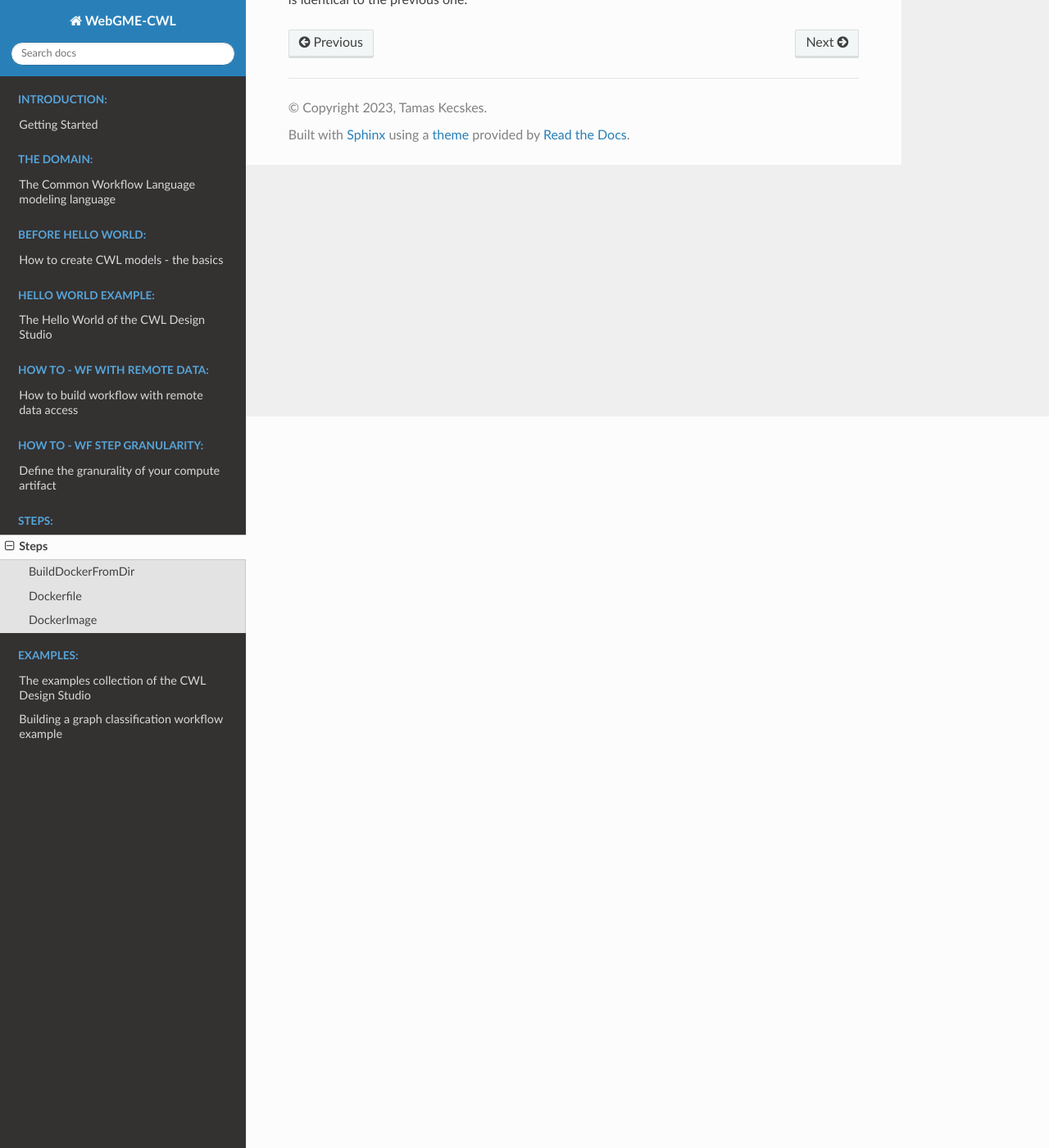
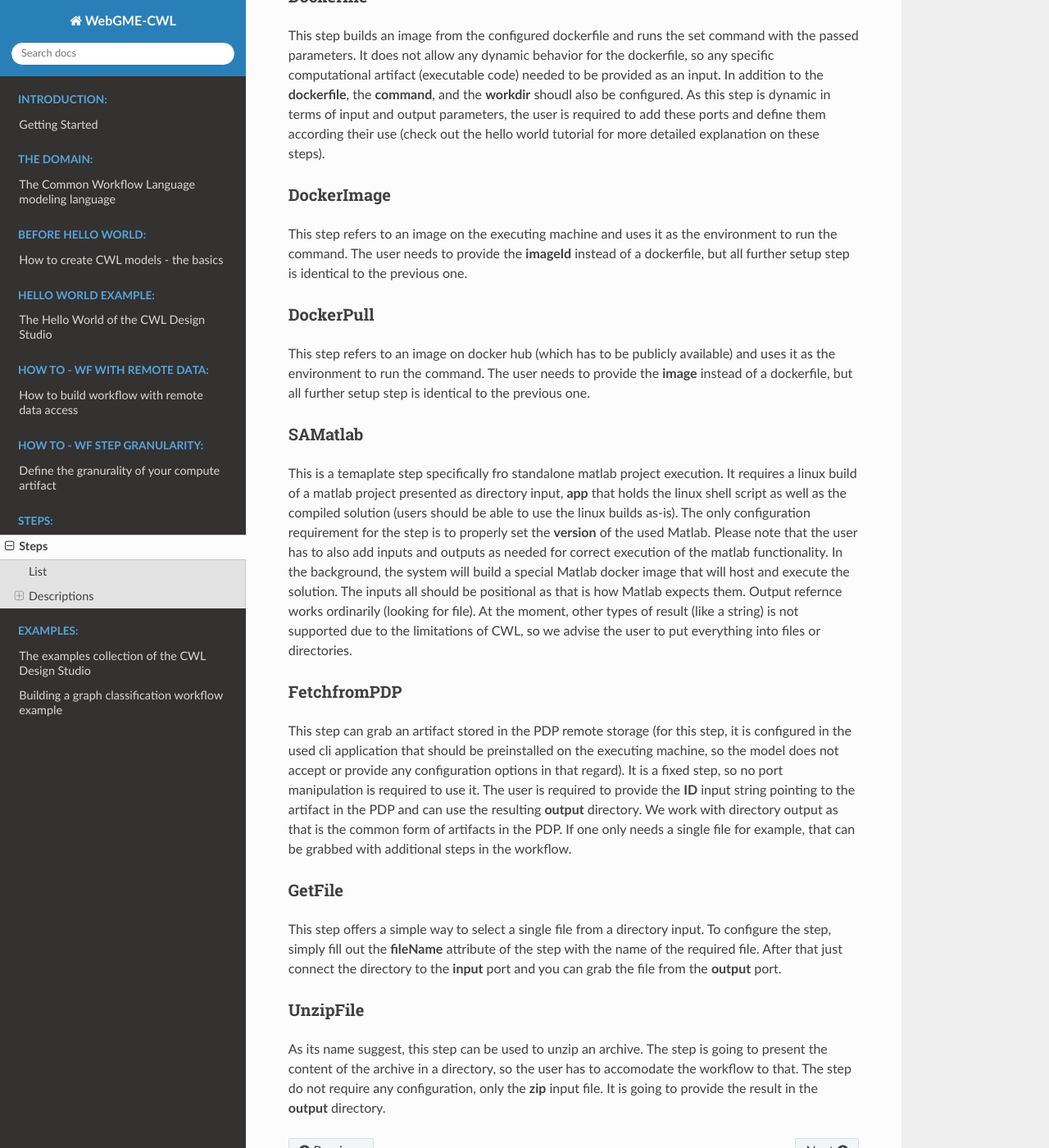
Before and after one commit to webgme/webgme-cwl, a Sphinx documentation site: the page built from docs/Steps/index.rst, in a window 1280 px wide and 1400 px high, scrolled down 892 px. Shown: the whole window at 82% size. Built offline with Sphinx 7.4.7 and the Read the Docs theme 2.0.0, drawn with Linux system fonts in a browser that asks for light colours; some of the changed text lies outside the part shown.

Commit message:
Step descriptions documented

```diff
--- a/docs/Steps/index.rst
+++ b/docs/Steps/index.rst
@@ -1,3 +1,4 @@
+=====
 Steps
 =====
 
@@ -6,19 +7,37 @@ workflow steps. These detailed description should help both the users
 and developers to understand the current capabilities of this design
 studio.
 
+List
+====
+#. :ref:`BuildDockerFromDir <BuildDockerFromDir>`
+#. :ref:`Dockerfile <Dockerfile>`
+#. :ref:`DockerImage <DockerImage>`
+#. :ref:`DockerPull <DockerPull>`
+#. :ref:`SAMatlab <SAMatlab>`
+#. :ref:`FetchfromPDP <FetchfromPDP>`
+#. :ref:`GetFile <GetFile>`
+#. :ref:`UnzipFile <UnzipFile>`
+
+
+Descriptions
+============
+
+.. _Step BuildDockerFromDir
 BuildDockerFromDir
 __________________
 
 This specific step is a shortcut option to allow the user to have a
 computational project (for example python) coupled with a Dockerfile
 that contains the description of the required computational environment.
-The step itself accepts two inputs (a directory and a string), the project
-**dir** and the **nametag**. It has a single string output **id**,
-which should be identical to the nametag if the building is successful.
-The step does not require any further configuration and once the output
-is available, the completed docker image is ready to use (in a DickerImage
-step for example). The command is running on the executing machine but as it
-is required to have a docker installation, it should not cause any issues.
+The envioronment expects that the Dockerfile exists in the root directory
+(and not in any subdirectories). The step itself accepts two inputs
+(a directory and a string), the project **dir** and the **nametag**.
+It has a single string output **id**, which should be identical to the
+nametag if the building is successful. The step does not require any
+further configuration and once the output is available, the completed
+docker image is ready to use (in a DockerImage step for example).
+The command is running on the executing machine but as it is required to
+have a docker installation, it should not cause any issues.
 
 Dockerfile
 _______________
@@ -39,3 +58,51 @@ This step refers to an image on the executing machine and uses it as the
 environment to run the command. The user needs to provide the **imageId**
 instead of a dockerfile, but all further setup step is identical to the previous
 one.
+
+DockerPull
+_______________
+
+This step refers to an image on docker hub (which has to be publicly available)
+and uses it as the environment to run the command. The user needs to provide the **image**
+instead of a dockerfile, but all further setup step is identical to the previous
+one.
+
+SAMatlab
+_______________
+
+This is a temaplate step specifically fro standalone matlab project execution.
+It requires a linux build of a matlab project presented as directory input, **app**
+that holds the linux shell script as well as the compiled solution (users should be able
+to use the linux builds as-is). The only configuration requirement for the step is
+to properly set the **version** of the used Matlab. Please note that the user has to
+also add inputs and outputs as needed for correct execution of the matlab functionality. In
+the background, the system will build a special Matlab docker image that will host and
+execute the solution. The inputs all should be positional as that is how Matlab expects
+them. Output refernce works ordinarily (looking for file). At the moment, other types of
+result (like a string) is not supported due to the limitations of CWL, so we advise the user
+to put everything into files or directories.
+
+FetchfromPDP
+_______________
+
+This step can grab an artifact stored in the PDP remote storage (for this step, it is configured
+in the used cli application that should be preinstalled on the executing machine, so the model does
+not accept or provide any configuration options in that regard). It is a fixed step, so no port
+manipulation is required to use it. The user is required to provide the **ID** input string pointing
+to the artifact in the PDP and can use the resulting **output** directory. We work with directory
+output as that is the common form of artifacts in the PDP. If one only needs a single file for example,
+that can be grabbed with additional steps in the workflow.
+
+GetFile
+________
+
+This step offers a simple way to select a single file from a directory input. To configure the step,
+simply fill out the **fileName** attribute of the step with the name of the required file. After that just
+connect the directory to the **input** port and you can grab the file from the **output** port.
+
+UnzipFile
+________
+
+As its name suggest, this step can be used to unzip an archive. The step is going to present the content
+of the archive in a directory, so the user has to accomodate the workflow to that. The step do not require
+any configuration, only the **zip** input file. It is going to provide the result in the **output** directory.
```
